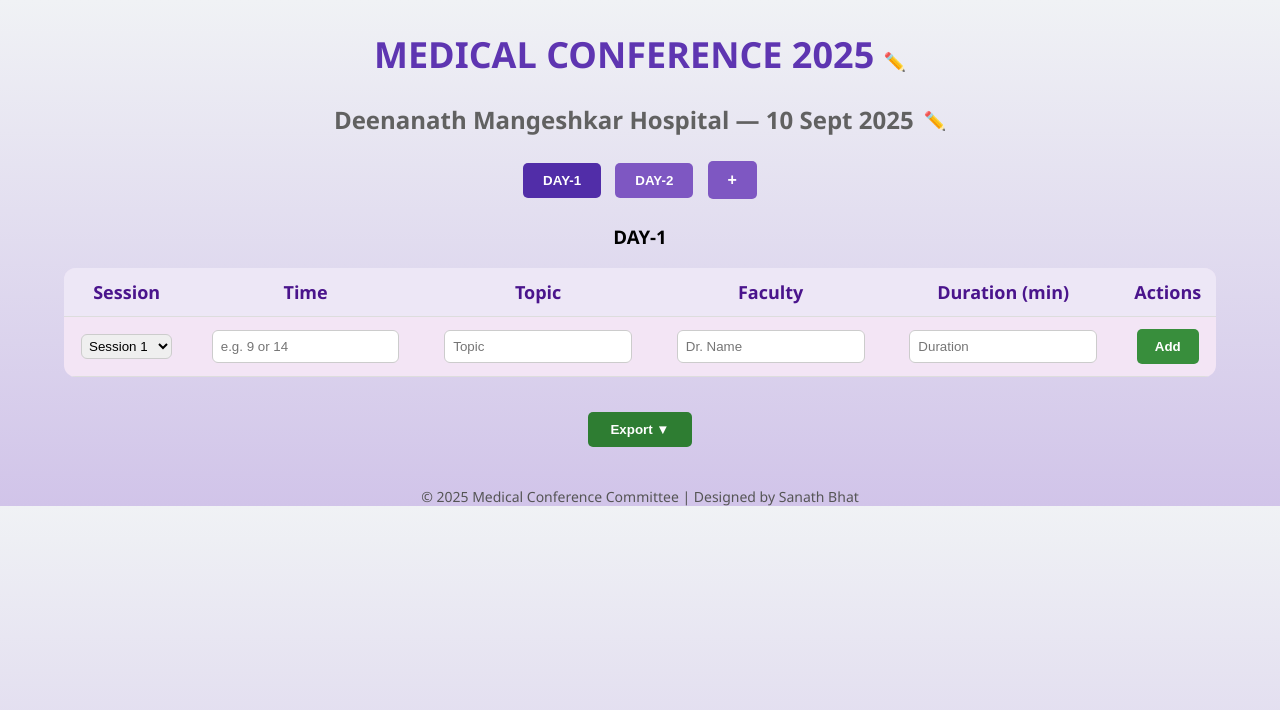
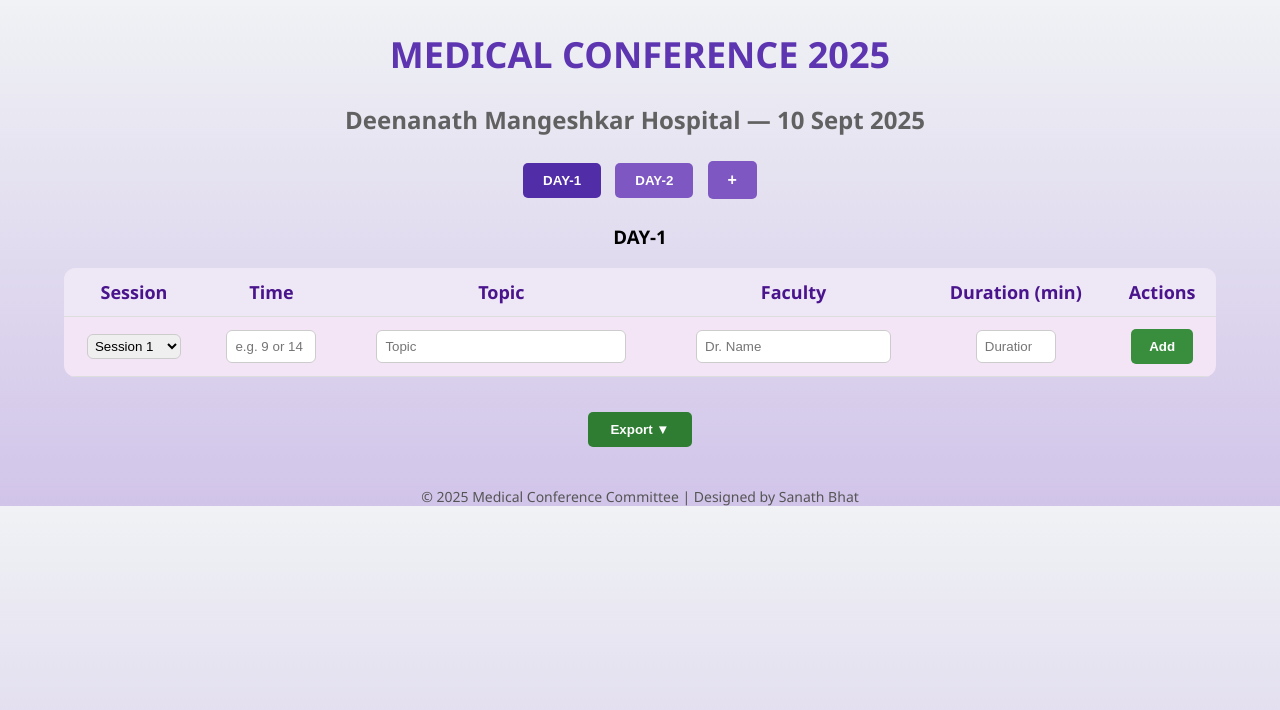
Before and after one commit to shruthi112/Ortho-Conference, a website: page public/index.html in a window 1280 px wide. Drawn offline with nearby package versions, Linux system fonts and the light colour scheme; no server answers.

Commit message:
Update index.html

```diff
--- a/public/index.html
+++ b/public/index.html
@@ -89,8 +89,19 @@
       padding: 8px;
       border-radius: 6px;
       border: 1px solid #ccc;
-      width: 90%;
       box-sizing: border-box;
+    }
+
+    #time {
+      width: 90px;
+    }
+
+    #duration {
+      width: 80px;
+    }
+
+    #topic {
+      width: 250px;
     }
 
     .add-btn {
@@ -119,6 +130,11 @@
 
     .delete {
       background-color: #8e24aa;
+      color: white;
+    }
+
+    .insert {
+      background-color: #2e7d32;
       color: white;
     }
 
@@ -192,13 +208,8 @@
 </head>
 <body>
 
-  <h1>MEDICAL CONFERENCE 2025
-    <span class="edit-icon" title="Edit Title">✏️</span>
-  </h1>
-  <h2>
-    Deenanath Mangeshkar Hospital — 10 Sept 2025
-    <span class="edit-icon" title="Edit Title">✏️</span>
-  </h2>
+  <h1 id="main-title">MEDICAL CONFERENCE 2025 <span class="edit-icon"></span></h1>
+  <h2 id="subtitle">Deenanath Mangeshkar Hospital — 10 Sept 2025 <span class="edit-icon"></span></h2>
 
   <div class="btn-group">
     <button onclick="switchDay('DAY-1')" id="btn-day-1" class="active">DAY-1</button>
```
